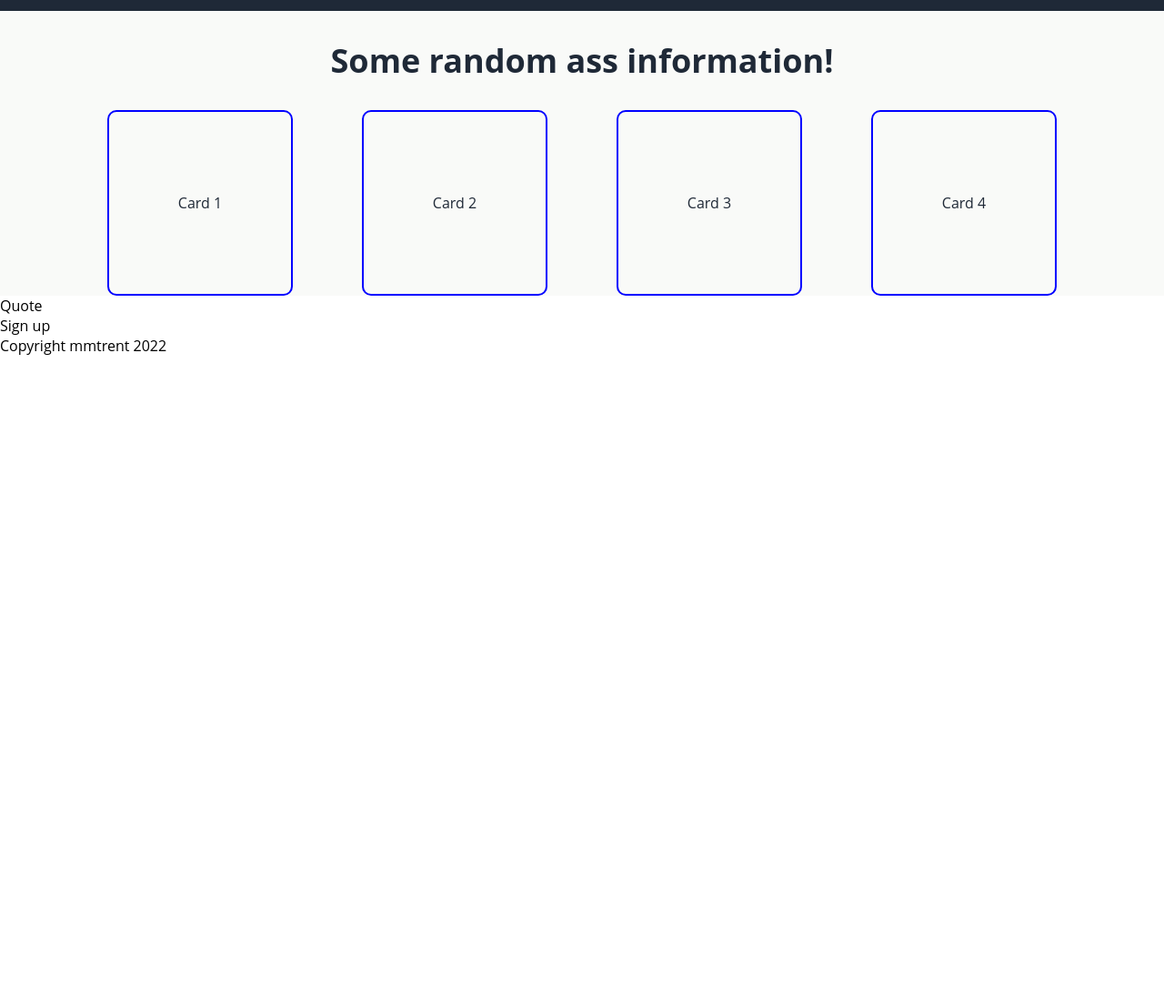
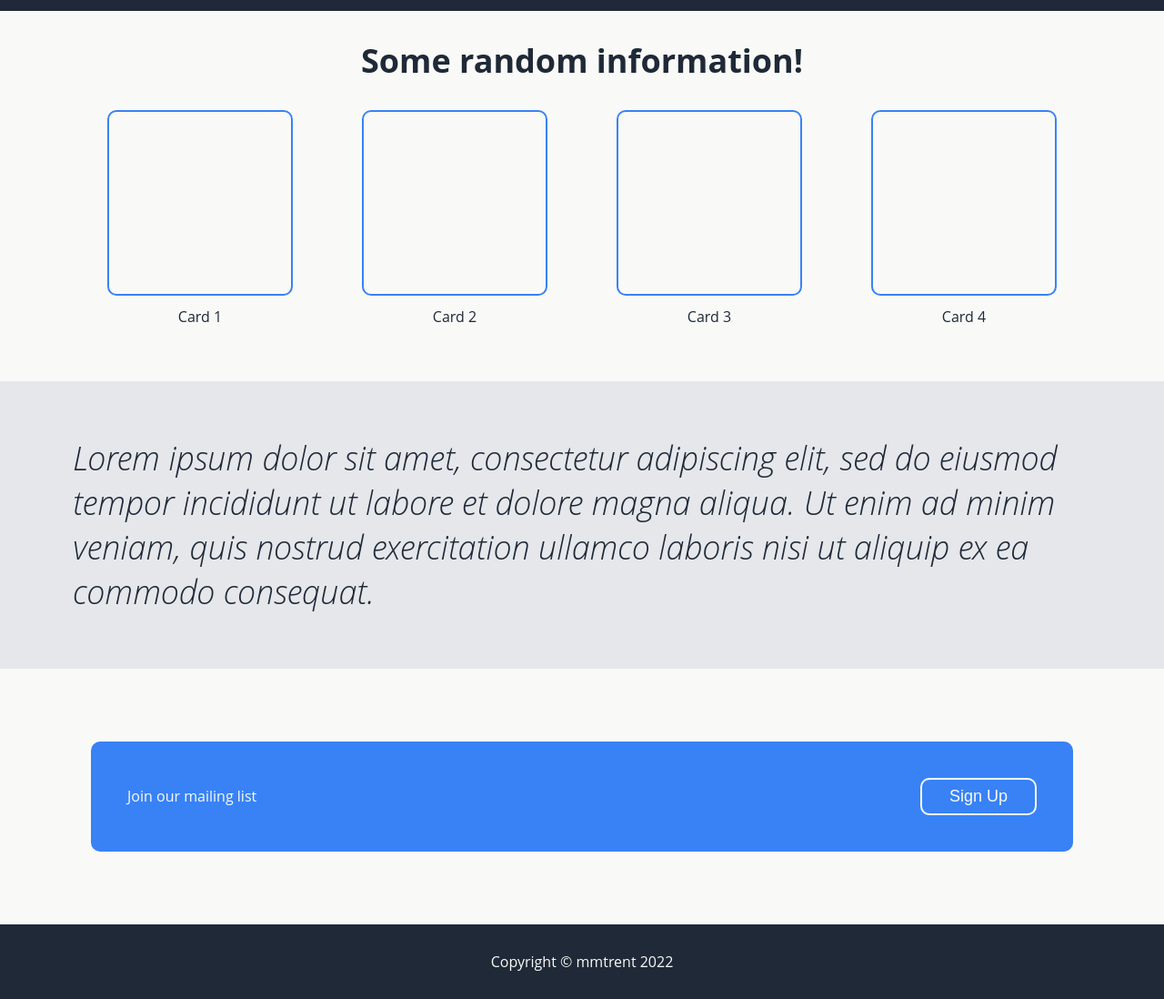
Before and after one commit to mmtrent/TOP-Landing-Page, a plain HTML site: page index.html in a window 1280 px wide. Shown: the part 360-1458 px from the top of the page at 91% size. Before the commit the page ends 800 px from the top, so only its background shows below. Drawn offline with Linux system fonts and the light colour scheme.

Commit message:
Complete layout and styling

```diff
--- a/index.html
+++ b/index.html
@@ -18,7 +18,7 @@
             <li><a href="#">Header Link 3</a></li>
         </ul>
     </div>
-    <div class="content">
+
     <div class="upper">
         <div class="upper-left">
             <h1>Website Description!</h1>
@@ -31,7 +31,7 @@
     </div>
     <div class="middle">
         <div class="cards-header">
-                <h2>Some random ass information!</h2>
+            <h2>Some random information!</h2>
         </div>
         <div class="cards">
             <div class="card">
@@ -52,17 +52,21 @@
             </div>
         </div>
     </div>
-        <div class="lower">
     <div class="quote">
-                Quote
+        Lorem ipsum dolor sit amet, consectetur adipiscing elit, sed do eiusmod tempor incididunt ut labore et dolore magna aliqua. Ut enim ad minim veniam, quis nostrud exercitation ullamco laboris nisi ut aliquip ex ea commodo consequat.
     </div>
     <div class="signup">
-                Sign up
+        <div class="signup-box">
+            <div >
+                Join our mailing list
+            </div>
+            <div>
+                <button>Sign Up</button>
             </div>
         </div>
     </div>
     <div class="footer">
-        Copyright mmtrent 2022
+        Copyright &copy; mmtrent 2022
     </div>
 </body>
 </html>
--- a/style.css
+++ b/style.css
@@ -55,13 +55,13 @@ h1 {
     margin: 0;
 }
 
-button {
+.upper-left button {
     color: #F9FAF8;
     background-color: #3882f6;
     font-size: 18px;
     border: none;
     border-radius: 10px;
-    padding: 10px 30px;
+    padding: 8px 30px;
 }
 
 img {
@@ -84,15 +84,23 @@ img {
     justify-content: space-around;
     width: 100%;
     padding: 0 80px;
+    padding-bottom: 60px;
 }
 
 .card {
+
+    justify-content: center;
+    display: flex;
+    flex-direction: column;
+    align-items: center;
+    gap: 12px;
+
+}
+
+.roundbox {
     height: 200px;
     width: 200px;
-    justify-content: center;
-    display: flex;
-    align-items: center;
-    border: 2px solid blue;
+    border: 2px solid #3882f6;
     border-radius: 10px;
 }
 
@@ -100,3 +108,47 @@ h2 {
     font-size: 36px;
     font-weight: extra-bold;
 }
+
+.quote {
+    background-color: #E5E7EB;
+    color: #1F2937;
+    padding: 60px 80px;
+    font-size: 36px;
+    font-weight: 50;
+    font-style: italic;
+    display: flex;
+    align-items: center;
+    justify-content: center;
+}
+
+.signup {
+    background-color: #F9FAF8;
+    color: #3882f6;
+    padding: 80px 100px;
+
+}
+.signup-box {
+    background-color: #3882f6;
+    color: #F9FAF8;
+    padding: 40px 40px;
+    border-radius: 10px;
+    display: flex;
+    justify-content: space-between;
+    align-items: center;
+}
+
+.signup-box button {
+    color: #F9FAF8;
+    background-color: #3882f6;
+    font-size: 18px;
+    border: 2px solid #F9FAF8;
+    border-radius: 10px;
+    padding: 8px 30px;
+}
+
+.footer {
+    background-color: #1F2937;
+    color: #F9FAF8;
+    padding: 30px 0;
+    text-align: center;
+}
```
Lines whose indentation alone changed are shown as unchanged.
